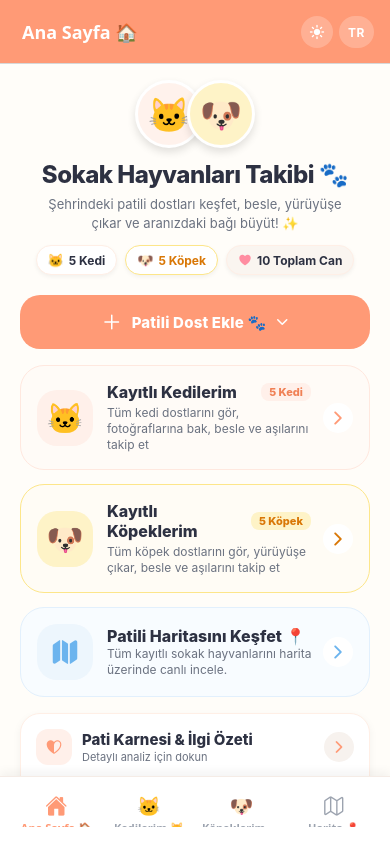
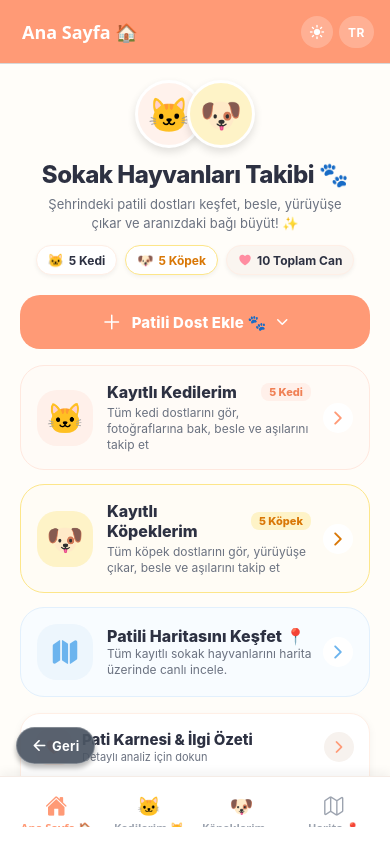
Before and after one commit to HakanURAL06/MobileAppDevelopmentProject, a React Native app: screen / in a window 390 px wide. Built offline with nearby package versions, Linux system fonts and the light colour scheme.

Commit message:
feat(navigation): geri gitme butonu kalici menunun sol ustune floating olarak tasindi

```diff
--- a/App.js
+++ b/App.js
@@ -1,6 +1,6 @@
 import React from 'react';
 import { View, Text, TouchableOpacity, StyleSheet, Platform } from 'react-native';
-import { NavigationContainer } from '@react-navigation/native';
+import { NavigationContainer, useNavigationContainerRef } from '@react-navigation/native';
 import { createBottomTabNavigator } from '@react-navigation/bottom-tabs';
 import { createNativeStackNavigator } from '@react-navigation/native-stack';
 import { SafeAreaProvider, useSafeAreaInsets } from 'react-native-safe-area-context';
@@ -25,26 +25,54 @@ const Tab = createBottomTabNavigator();
 const Stack = createNativeStackNavigator();
 
 /**
- * Sol Üst Geri Dön Butonu (Global Back Button)
- * Kullanıcı nerede olursa olsun bastığında bir önceki bulunduğu sayfaya döner.
+ * Kalıcı Menünün Sol Üstünde Duran Geri Gitme Butonu (Floating Back Button)
+ * Kullanıcının nerede olursa olsun bir önceki bulunduğu sayfaya kolayca dönmesini sağlar.
  */
-function HeaderBackButton({ navigation }) {
-  const canGoBack = navigation && navigation.canGoBack ? navigation.canGoBack() : false;
-  const isDark = useCatStore((state) => state.theme === 'dark');
+function FloatingBottomBackButton({ currentRoute, canGoBack, onBack }) {
+  const insets = useSafeAreaInsets();
+  const theme = useCatStore((state) => state.theme || 'light');
+  const language = useCatStore((state) => state.language || 'tr');
+  const isDark = theme === 'dark';
+  const colors = getThemeColors(theme);
+  const t = getTranslation(language);
 
-  if (!canGoBack) return null;
+  const isTabScreen = ['Home', 'CatList', 'DogList', 'CatMap'].includes(currentRoute) || currentRoute === 'MainTabs';
+  const bottomPadding = Math.max(insets.bottom, Platform.OS === 'ios' ? 16 : 10);
+  const tabBarHeight = 58 + bottomPadding;
+
+  // Kalıcı menü üzerindeyken tab barın hemen sol üstünde, stack sayfalarında ise alt kenarın sol üstünde durur
+  const bottomPosition = isTabScreen ? tabBarHeight + 12 : bottomPadding + 16;
+
+  // Ana sayfada değilsek veya geri gidilebilecek geçmiş varsa aktif renkte parlar
+  const isActive = canGoBack || (currentRoute && currentRoute !== 'Home' && currentRoute !== 'MainTabs');
 
   return (
     <TouchableOpacity
       style={[
-        styles.globalBackBtn,
-        { backgroundColor: isDark ? 'rgba(255,255,255,0.12)' : 'rgba(255,255,255,0.22)' },
+        styles.floatingBackBtn,
+        {
+          bottom: bottomPosition,
+          backgroundColor: isActive
+            ? (isDark ? colors.card : colors.primary)
+            : (isDark ? 'rgba(55,65,81,0.92)' : 'rgba(75,85,99,0.92)'),
+          borderColor: isActive
+            ? (isDark ? colors.cardBorder : 'rgba(255,255,255,0.45)')
+            : 'rgba(255,255,255,0.25)',
+        },
       ]}
-      onPress={() => navigation.goBack()}
-      activeOpacity={0.7}
-      hitSlop={{ top: 10, bottom: 10, left: 10, right: 10 }}
+      onPress={onBack}
+      activeOpacity={0.78}
+      hitSlop={{ top: 8, bottom: 8, left: 8, right: 8 }}
     >
-      <Ionicons name="chevron-back" size={20} color="#FFFFFF" />
+      <Ionicons
+        name="arrow-back"
+        size={17}
+        color="#FFFFFF"
+        style={{ marginRight: 4 }}
+      />
+      <Text style={styles.floatingBackText}>
+        {t.navBack || 'Geri'}
+      </Text>
     </TouchableOpacity>
   );
 }
@@ -110,6 +138,7 @@ function BottomTabs() {
 
   return (
     <Tab.Navigator
+      backBehavior="history"
       screenOptions={({ route }) => ({
         headerShown: true,
         headerStyle: {
@@ -201,13 +230,50 @@ export default function App() {
   const isDark = theme === 'dark';
   const colors = getThemeColors(theme);
   const t = getTranslation(language);
+  const showToast = useCatStore((state) => state.showToast);
+
+  const navigationRef = useNavigationContainerRef();
+  const [canGoBackState, setCanGoBackState] = React.useState(false);
+  const [currentRoute, setCurrentRoute] = React.useState('Home');
+
+  const updateNavState = React.useCallback(() => {
+    if (navigationRef.isReady()) {
+      setCanGoBackState(navigationRef.canGoBack());
+      const route = navigationRef.getCurrentRoute();
+      if (route?.name) {
+        setCurrentRoute(route.name);
+      }
+    }
+  }, [navigationRef]);
+
+  const handleFloatingBack = () => {
+    if (!navigationRef.isReady()) return;
+
+    if (navigationRef.canGoBack()) {
+      navigationRef.goBack();
+    } else {
+      const current = navigationRef.getCurrentRoute()?.name;
+      if (current && current !== 'Home' && current !== 'MainTabs') {
+        navigationRef.navigate('MainTabs', { screen: 'Home' });
+      } else {
+        showToast(
+          language === 'en' ? 'Already at home screen 🏠' : 'Zaten ana ekrandasınız 🏠',
+          'info'
+        );
+      }
+    }
+  };
 
   return (
     <SafeAreaProvider>
-      <NavigationContainer>
+      <NavigationContainer
+        ref={navigationRef}
+        onReady={updateNavState}
+        onStateChange={updateNavState}
+      >
         <StatusBar style="light" />
         <Stack.Navigator
-          screenOptions={({ navigation }) => ({
+          screenOptions={{
             headerStyle: {
               backgroundColor: isDark ? colors.card : Colors.primary,
             },
@@ -217,9 +283,8 @@ export default function App() {
               fontSize: 17,
             },
             headerBackTitleVisible: false,
-            headerLeft: () => <HeaderBackButton navigation={navigation} />,
             headerRight: () => <HeaderPreferencesButtons />,
-          })}
+          }}
         >
           {/* Ana Sekmeler */}
           <Stack.Screen
@@ -289,6 +354,14 @@ export default function App() {
           />
         </Stack.Navigator>
       </NavigationContainer>
+
+      {/* Kalıcı Alt Menünün Sol Üstünde Duran Geri Gitme Butonu */}
+      <FloatingBottomBackButton
+        currentRoute={currentRoute}
+        canGoBack={canGoBackState}
+        onBack={handleFloatingBack}
+      />
+
       <ToastBanner />
     </SafeAreaProvider>
   );
@@ -302,14 +375,28 @@ const styles = StyleSheet.create({
     paddingVertical: 2,
     paddingRight: 2,
   },
-  globalBackBtn: {
-    width: 34,
-    height: 34,
-    borderRadius: 17,
+  floatingBackBtn: {
+    position: 'absolute',
+    left: 16,
+    flexDirection: 'row',
+    alignItems: 'center',
     justifyContent: 'center',
-    alignItems: 'center',
-    marginLeft: 6,
-    marginRight: 4,
+    paddingVertical: 8,
+    paddingHorizontal: 14,
+    borderRadius: 22,
+    borderWidth: 1.5,
+    zIndex: 9999,
+    elevation: 8,
+    shadowColor: '#000000',
+    shadowOffset: { width: 0, height: 4 },
+    shadowOpacity: 0.28,
+    shadowRadius: 5,
+  },
+  floatingBackText: {
+    color: '#FFFFFF',
+    fontSize: 13,
+    fontWeight: '700',
+    letterSpacing: 0.3,
   },
   headerIconBtn: {
     width: 32,
```
